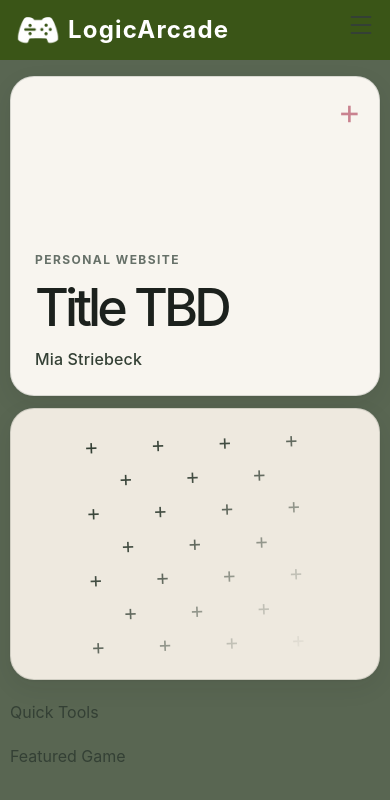
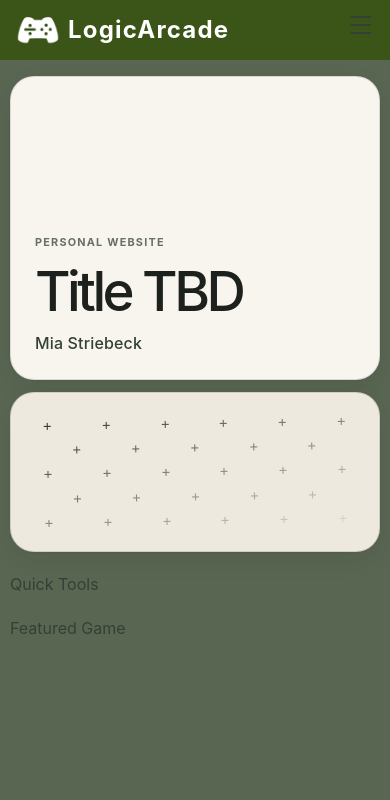
Before and after one commit to math-skills-mia/hangman, a React (Vite) app: page / in a window 390 px wide. Shown: the top 800 px of the page. Built offline with nearby package versions, Linux system fonts and the light colour scheme.

Commit message:
Refine responsive homepage hero component
- Reduce hero height and tighten spacing
- Increase plus-grid density
- Add separate desktop and mobile grid layouts
- Remove the extra corner plus
- Improve mobile typography and proportions

```diff
--- a/src/core/pages/Homepage/Hero.tsx
+++ b/src/core/pages/Homepage/Hero.tsx
@@ -13,14 +13,16 @@
 
           <p className="hero__name">Mia Striebeck</p>
         </div>
-
-        <div className="hero__corner-mark" aria-hidden="true">
-          +
-        </div>
       </div>
 
-      <aside className="hero__pattern-card surface-card">
-        <PlusGrid />
+      <aside className="hero__pattern-card surface-card" aria-hidden="true">
+        <div className="hero__pattern-desktop">
+          <PlusGrid columns={9} rows={13} />
+        </div>
+
+        <div className="hero__pattern-mobile">
+          <PlusGrid columns={11} rows={5} />
+        </div>
       </aside>
     </section>
   );
--- a/src/core/pages/Homepage/PlusGrid.tsx
+++ b/src/core/pages/Homepage/PlusGrid.tsx
@@ -1,9 +1,52 @@
+import { useEffect, useRef, useState, type CSSProperties } from "react";
+
 type PlusGridProps = {
   columns?: number;
   rows?: number;
 };
 
-function PlusGrid({ columns = 7, rows = 7 }: PlusGridProps) {
+function PlusGrid({ columns = 8, rows = 12 }: PlusGridProps) {
+  const [hiddenCells, setHiddenCells] = useState<Set<number>>(new Set());
+
+  const restoreTimers = useRef<Map<number, ReturnType<typeof setTimeout>>>(
+    new Map(),
+  );
+
+  useEffect(() => {
+    const timers = restoreTimers.current;
+
+    return () => {
+      timers.forEach((timer) => clearTimeout(timer));
+      timers.clear();
+    };
+  }, []);
+
+  function temporarilyHideCell(index: number) {
+    const existingTimer = restoreTimers.current.get(index);
+
+    if (existingTimer) {
+      clearTimeout(existingTimer);
+    }
+
+    setHiddenCells((currentCells) => {
+      const nextCells = new Set(currentCells);
+      nextCells.add(index);
+      return nextCells;
+    });
+
+    const restoreTimer = setTimeout(() => {
+      setHiddenCells((currentCells) => {
+        const nextCells = new Set(currentCells);
+        nextCells.delete(index);
+        return nextCells;
+      });
+
+      restoreTimers.current.delete(index);
+    }, 650);
+
+    restoreTimers.current.set(index, restoreTimer);
+  }
+
   const cells = Array.from({ length: columns * rows });
 
   return (
@@ -19,13 +62,38 @@
         const column = index % columns;
 
         const isVisible = (row + column) % 2 === 0;
+        const isTemporarilyHidden = hiddenCells.has(index);
+
+        const horizontalProgress = columns > 1 ? column / (columns - 1) : 0;
+
+        const verticalProgress = rows > 1 ? row / (rows - 1) : 0;
+
+        const fadeProgress = (horizontalProgress + verticalProgress) / 2;
+
+        const opacity = Math.max(0.12, 1 - fadeProgress * 0.88);
+
+        const cellStyle = {
+          "--plus-opacity": opacity,
+          "--plus-delay": `${index * 12}ms`,
+        } as CSSProperties;
 
         return (
           <span
-            className={`plus-grid__cell ${
-              isVisible ? "plus-grid__cell--visible" : ""
-            }`}
+            className={[
+              "plus-grid__cell",
+              isVisible && "plus-grid__cell--visible",
+              isTemporarilyHidden && "plus-grid__cell--hidden",
+            ]
+              .filter(Boolean)
+              .join(" ")}
+            style={cellStyle}
             key={`${row}-${column}`}
+            onPointerEnter={
+              isVisible ? () => temporarilyHideCell(index) : undefined
+            }
+            onPointerDown={
+              isVisible ? () => temporarilyHideCell(index) : undefined
+            }
           >
             {isVisible ? "+" : ""}
           </span>
--- a/src/styles.css
+++ b/src/styles.css
@@ -211,9 +211,9 @@
 .hero__main {
   position: relative;
   display: flex;
-  min-height: 26rem;
+  min-height: 23.5rem;
   overflow: hidden;
-  padding: clamp(2rem, 6vw, 5.5rem);
+  padding: clamp(2rem, 5vw, 4.75rem);
 }
 
 .hero__content {
@@ -244,29 +244,12 @@
   letter-spacing: 0.01em;
 }
 
-.hero__corner-mark {
-  position: absolute;
-  top: 1.75rem;
-  right: 2rem;
-  color: var(--color-accent);
-  font-family:
-    ui-monospace,
-    SFMono-Regular,
-    Menlo,
-    Monaco,
-    Consolas,
-    monospace;
-  font-size: 2rem;
-  line-height: 1;
-}
-
 .hero__pattern-card {
   position: relative;
   display: grid;
-  min-height: 26rem;
-  place-items: center;
+  min-height: 23.5rem;
   overflow: hidden;
-  padding: clamp(1.5rem, 4vw, 3rem);
+  padding: clamp(1.25rem, 3vw, 2.25rem);
   background: var(--color-surface-muted);
 }
 
@@ -274,32 +257,19 @@
 
 .plus-grid {
   display: grid;
-  width: min(100%, 20rem);
-  aspect-ratio: 1;
-  gap: clamp(0.25rem, 1vw, 0.65rem);
-  transform: rotate(-2deg);
-
-  -webkit-mask-image: linear-gradient(
-    135deg,
-    black 10%,
-    rgba(0, 0, 0, 0.9) 42%,
-    rgba(0, 0, 0, 0.25) 78%,
-    transparent 100%
-  );
-
-  mask-image: linear-gradient(
-    135deg,
-    black 10%,
-    rgba(0, 0, 0, 0.9) 42%,
-    rgba(0, 0, 0, 0.25) 78%,
-    transparent 100%
-  );
+  width: 100%;
+  height: 100%;
+  gap: clamp(0.2rem, 0.7vw, 0.55rem);
+  align-self: stretch;
+  justify-self: stretch;
+  transform: rotate(-1deg);
 }
 
 .plus-grid__cell {
   display: grid;
+  min-width: 0;
+  min-height: 0;
   place-items: center;
-  aspect-ratio: 1;
   color: transparent;
   font-family:
     ui-monospace,
@@ -308,12 +278,51 @@
     Monaco,
     Consolas,
     monospace;
-  font-size: clamp(1.25rem, 3vw, 2rem);
+  font-size: clamp(1rem, 1.9vw, 1.55rem);
   line-height: 1;
+  opacity: 0;
+  transform: scale(0.85);
+  user-select: none;
+  cursor: default;
+
+  transition:
+    opacity 1100ms ease,
+    color 220ms ease,
+    transform 1100ms cubic-bezier(0.16, 1, 0.3, 1);
+
+  transition-delay: var(--plus-delay, 0ms);
 }
 
 .plus-grid__cell--visible {
   color: var(--color-text);
+  opacity: var(--plus-opacity, 1);
+}
+
+.plus-grid__cell--visible:hover {
+  color: var(--color-accent);
+  opacity: 1;
+  transform: scale(1.18) rotate(10deg);
+
+  transition:
+    opacity 120ms ease,
+    color 120ms ease,
+    transform 120ms ease;
+
+  transition-delay: 0ms;
+}
+
+.plus-grid__cell--hidden,
+.plus-grid__cell--hidden:hover {
+  opacity: 0;
+  transform: scale(0.25) rotate(35deg);
+  pointer-events: none;
+
+  transition:
+    opacity 140ms ease,
+    color 140ms ease,
+    transform 180ms ease;
+
+  transition-delay: 0ms;
 }
 
 /* Larger screens */
@@ -334,15 +343,20 @@
   }
 
   .hero__main {
-    min-height: 23rem;
+    min-height: 21.5rem;
   }
 
   .hero__pattern-card {
-    min-height: 14rem;
+    min-height: 12rem;
+    padding: 1.5rem 2rem;
   }
 
-  .plus-grid {
-    width: min(70%, 15rem);
+  .hero__pattern-desktop {
+    display: none;
+  }
+
+  .hero__pattern-mobile {
+    display: block;
   }
 }
 
@@ -358,23 +372,31 @@
   }
 
   .hero__main {
-    min-height: 20rem;
+    min-height: 19rem;
     padding: 1.5rem;
   }
 
   .hero__pattern-card {
-    min-height: 11rem;
-    padding: 1.25rem;
+    min-height: 10rem;
+    padding: 1.25rem 1.5rem;
   }
 
-  .hero__corner-mark {
-    top: 1.25rem;
-    right: 1.25rem;
+  .section-label {
+    font-size: 0.68rem;
+    letter-spacing: 0.11em;
   }
 
   .hero__name {
-    margin-top: 1rem;
+    margin-top: 0.9rem;
+    font-size: 1rem;
   }
+
+  .hero__title {
+  max-width: 100%;
+  font-size: clamp(2.85rem, 14vw, 4rem);
+  letter-spacing: -0.065em;
+  line-height: 0.92;
+}
 }
 
 /* Accessibility */
@@ -389,3 +411,23 @@
     animation-iteration-count: 1 !important;
   }
 }
+
+.hero__pattern-desktop,
+.hero__pattern-mobile {
+  width: 100%;
+  height: 100%;
+}
+
+.hero__pattern-mobile {
+  display: none;
+}
+
+@media (max-width: 52rem) {
+  .hero__pattern-desktop {
+    display: none;
+  }
+
+  .hero__pattern-mobile {
+    display: block;
+  }
+}
```
